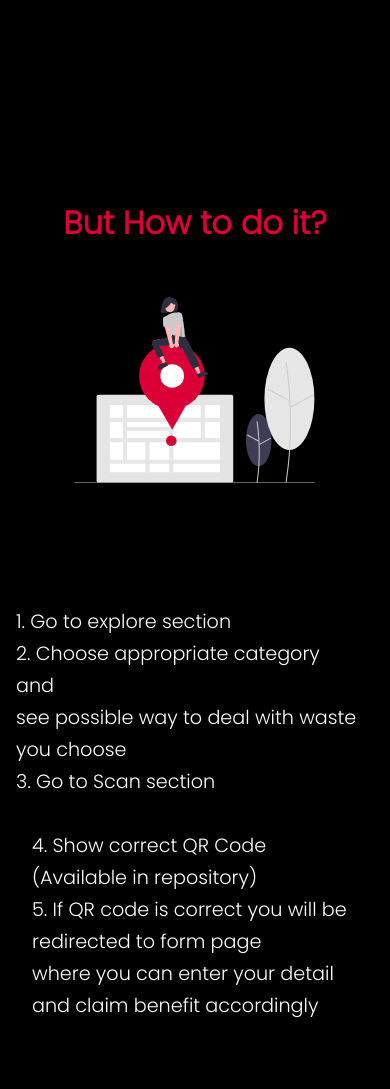
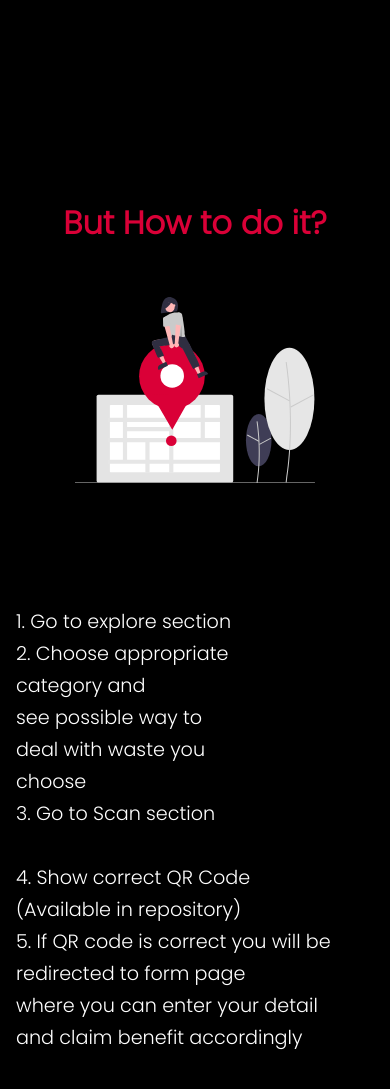
Before and after one commit to prakhardubey2002/Youthsavernec, a PHP site: page /index.html in a window 390 px wide. Shown: the part 1796-2885 px from the top of the page. Run offline with PHP 8.4, Linux system fonts and the light colour scheme; some libraries are stand-ins or nearby versions.

Commit message:
Update style.css

```diff
--- a/style.css
+++ b/style.css
@@ -199,11 +199,10 @@ footer{
         margin-left: 1rem;
     }
     .mainw .flexo .er{
-        margin-right: 1rem;
+        margin-right: 8rem;
 
     }
     .mainw .flexo .wer {
-        margin-left: 1rem;
         margin-right: 1rem;
     }
 }
```
